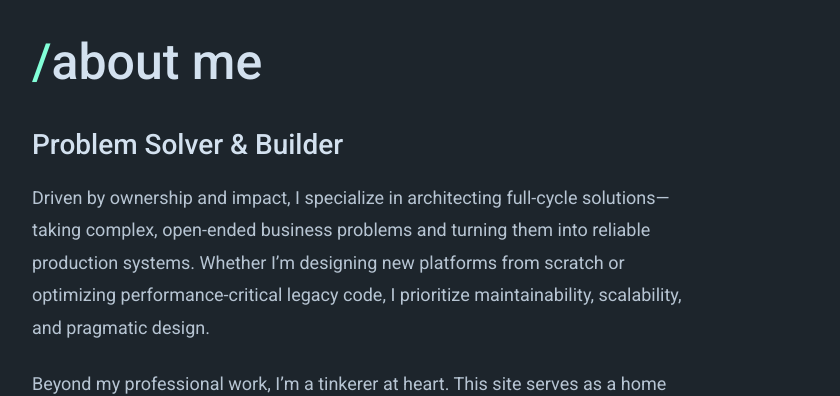
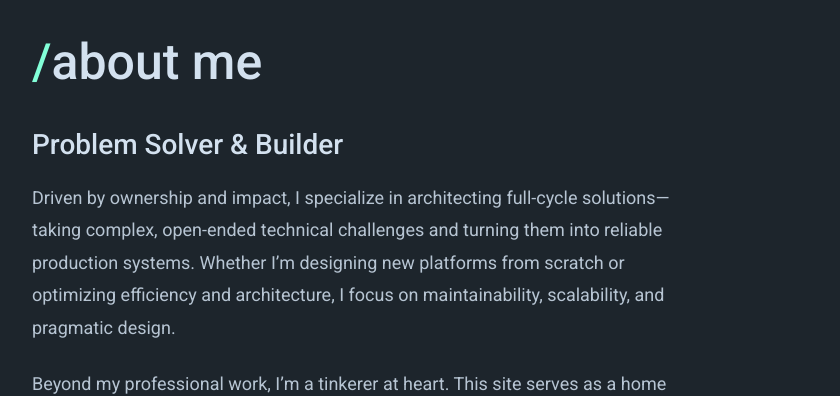
Before and after one commit to ColeSwinford/portfolio, a React (Vite) app: page / in a window 1280 px wide. Shown: the part 895-1291 px from the top of the page, without its empty margins (208-1048 px from the left). Built offline with nearby package versions, Linux system fonts and the light colour scheme.

Commit message:
updated bio

```diff
--- a/src/data.js
+++ b/src/data.js
@@ -4,7 +4,7 @@ export const personalInfo = {
     role: "Software Engineer",
     // Splitting bio into structured paragraphs for better layout
     bioTitle: "Problem Solver & Builder",
-    bioP1: "Driven by ownership and impact, I specialize in architecting full-cycle solutions—taking complex, open-ended business problems and turning them into reliable production systems. Whether I’m designing new platforms from scratch or optimizing performance-critical legacy code, I prioritize maintainability, scalability, and pragmatic design.",
+    bioP1: "Driven by ownership and impact, I specialize in architecting full-cycle solutions—taking complex, open-ended technical challenges and turning them into reliable production systems. Whether I’m designing new platforms from scratch or optimizing efficiency and architecture, I focus on maintainability, scalability, and pragmatic design.",
     bioP2: "Beyond my professional work, I’m a tinkerer at heart. This site serves as a home for my personal experiments, open-source contributions, and the projects I build to satisfy my curiosity.",
     email: "site.coleswinford@gmail.com",
     socials: {
```
